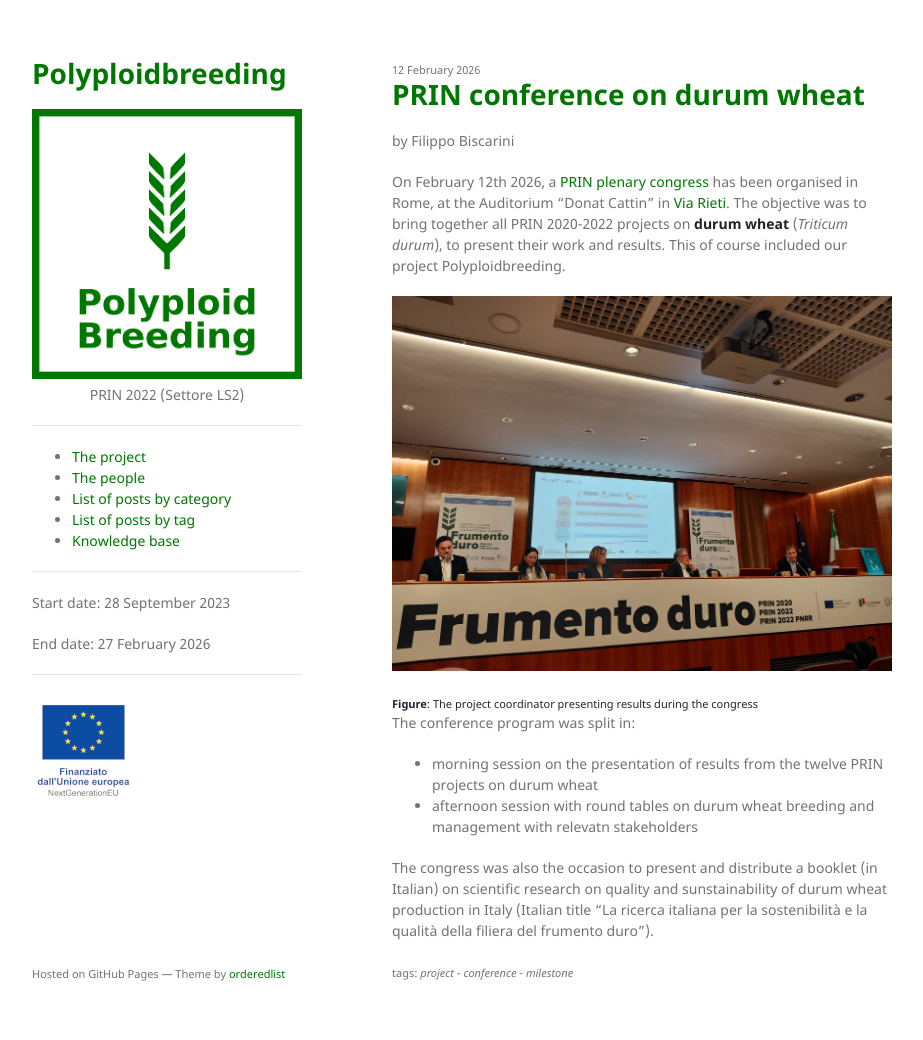
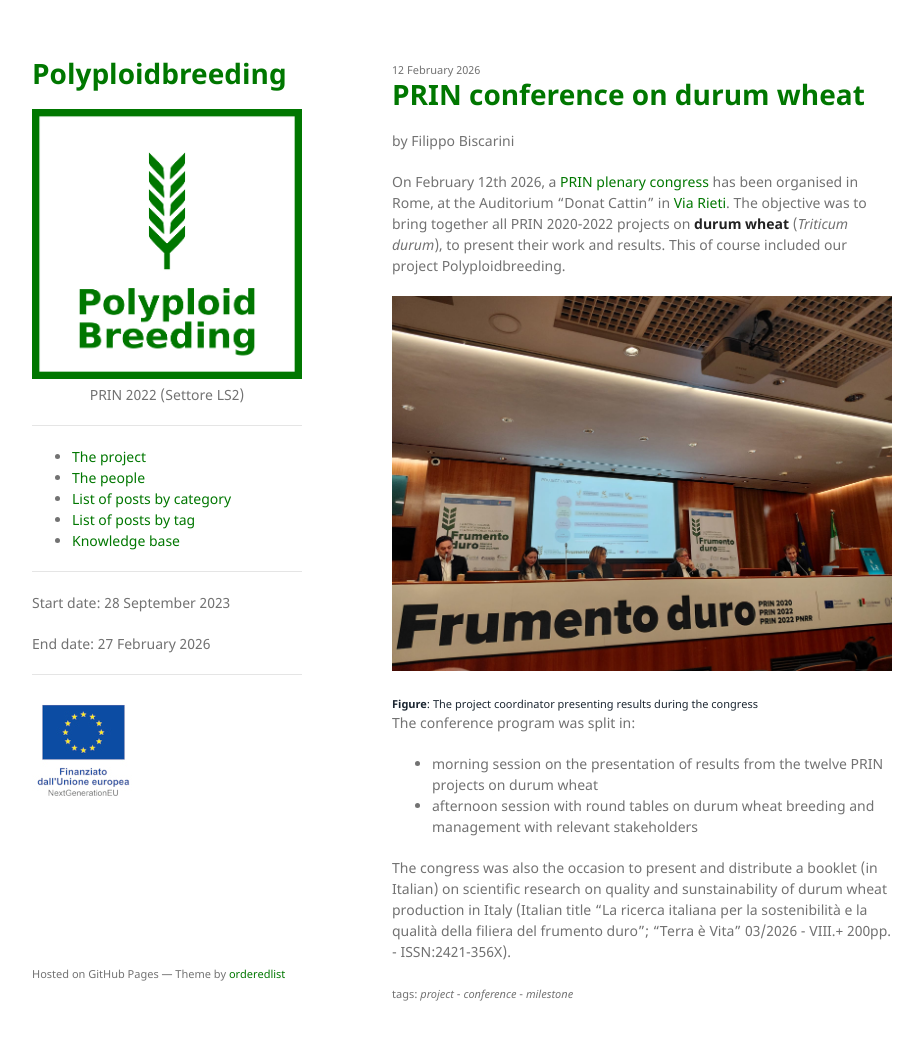
Before and after one commit to polyploidbreeding/polyploidbreeding.github.io, a Jekyll site: the page built from _posts/2026-02-12-prin-congress.md, in a window 1280 px wide and 1053 px high. Shown: the top 1040 px of the window, without its empty margins (178-1101 px from the left). Built offline with Jekyll 4.4.1, drawn with Linux system fonts in a browser that asks for light colours.

Commit message:
added: bibliography reference

```diff
--- a/_posts/2026-02-12-prin-congress.md
+++ b/_posts/2026-02-12-prin-congress.md
@@ -18,7 +18,8 @@ This of course included our project Polyploidbreeding.
 The conference program was split in:
 
 - morning session on the presentation of results from the twelve PRIN projects on durum wheat
-- afternoon session with round tables on durum wheat breeding and management with relevatn stakeholders
+- afternoon session with round tables on durum wheat breeding and management with relevant stakeholders
 
 The congress was also the occasion to present and distribute a booklet (in Italian) on scientific research on quality and sunstainability
-of durum wheat production in Italy (Italian title "La ricerca italiana per la sostenibilità e la qualità della filiera del frumento duro").
+of durum wheat production in Italy (Italian title "La ricerca italiana per la sostenibilità e la qualità della filiera del frumento duro";
+"Terra è Vita" 03/2026 - VIII.+ 200pp. - ISSN:2421-356X).
```
